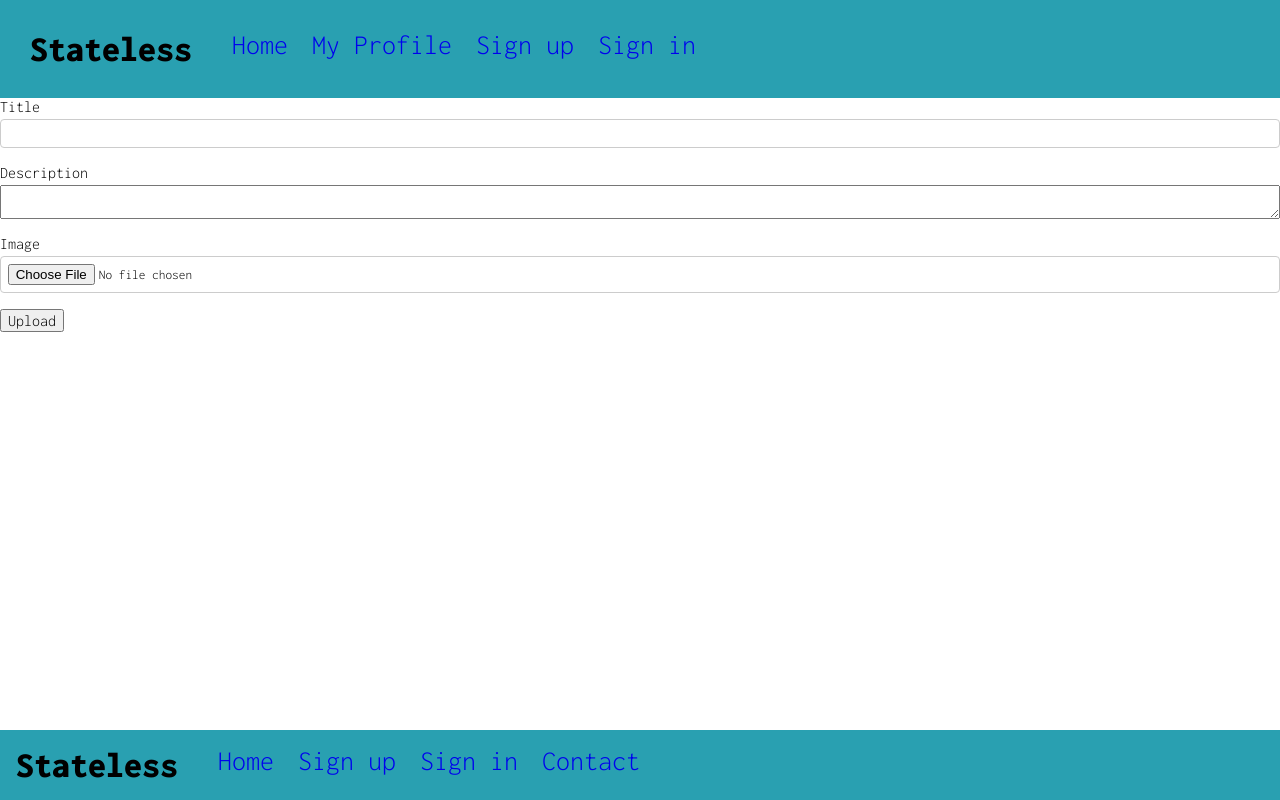
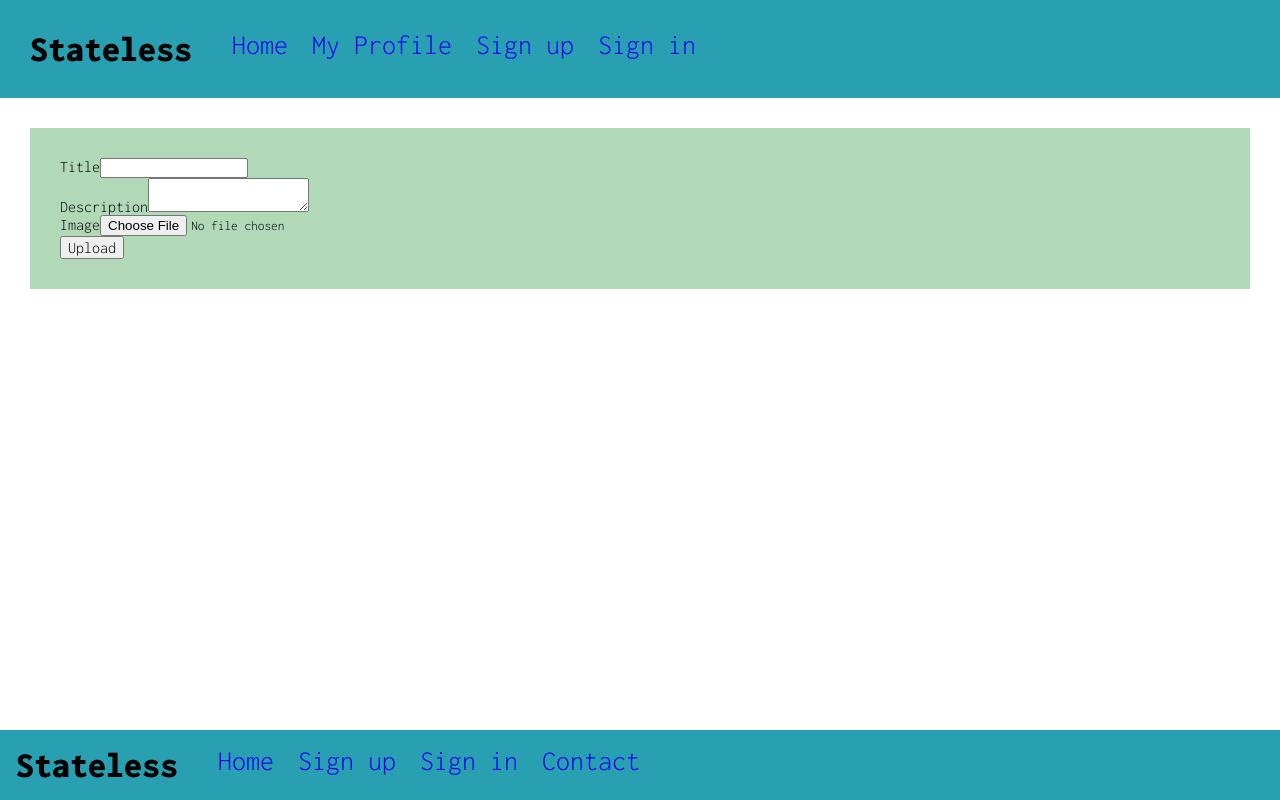
Before and after one commit to agustin2023dv/stateless, a React (Create React App) app in the folder client/: page / in a window 1280 px wide. Built offline with nearby package versions, Linux system fonts and the light colour scheme; no server answers; a web font is replaced by a local one.

Commit message:
working on posting section. still doesnt work

```diff
--- a/client/src/assets/styles/Styles.css
+++ b/client/src/assets/styles/Styles.css
@@ -326,3 +326,12 @@ align-self: flex-start;
   font-size: 14px;
   margin-top: 5px;
 }
+
+
+/*post*/
+
+#post{
+  background-color: #B1D8B7;
+  margin: 1.875rem;
+  padding: 1.875rem;
+}
--- a/client/src/pages/Landing.js
+++ b/client/src/pages/Landing.js
@@ -1,108 +1,88 @@
 import '../assets/styles/Styles.css';
 import Header from '../components/Header';
 import Footer from '../components/Footer';
-import { useState } from 'react'; // Import useState
-import { db, auth, storage } from '../firebase';
-import { collection, addDoc, serverTimestamp } from 'firebase/firestore';
-import { ref, uploadBytes, getDownloadURL } from 'firebase/storage'; // Import Firebase Storage functions
+import { useHistory } from 'react-router-dom';
+import { useState } from 'react';
+import { db, storage } from '../firebase'; // Import your Firebase config
+import { v4 as uuidv4 } from 'uuid'; // Import UUID library for generating unique IDs
 
-function Landing() {
-  const [title, setTitle] = useState('');
-  const [description, setDescription] = useState('');
-  const [imageFile, setImageFile] = useState(null);
 
-  const addPostToFirestore = async (title, description, photo, postId, uid) => {
-    try {
-      const postCollection = collection(db, 'post');
+function Landing({ user }) {
 
-      const docRef = await addDoc(postCollection, {
-        title,
-        description,
-        photo,
-        postId,
-        uid,
-        createdAt: serverTimestamp(),
-      });
+  const history = useHistory();
 
-      console.log('Post added with ID: ', docRef.id);
-      return docRef.id;
-    } catch (error) {
-      console.error('Error adding post: ', error);
-      throw error;
-    }
+  const [postDetails, setPostDetails] = useState({
+    postId: uuidv4(), // Generate a unique ID immediately
+    title: "",
+    // author: "",
+    description: "",
+  });
+
+  const handleChange = (e) => {
+    e.persist();
+    setPostDetails((oldState) => ({
+      ...oldState,
+      [e.target.name]: e.target.value
+    }));
   };
 
-  const handleTitleChange = (e) => {
-    setTitle(e.target.value);
-  };
 
-  const handleDescriptionChange = (e) => {
-    setDescription(e.target.value);
-  };
+  const addPost = async postDetails => {
+    const postTime = Date.now();
 
-  const handleImageChange = (e) => {
-    const file = e.target.files[0];
-    setImageFile(file);
-  };
+    await db.collection("post").add({
+      ...postDetails,
+      time:
+      new Intl.DateTimeFormat('en-US',{year:'numeric',month:'long',day:'2-digit',hour:'2-digit',minute:'2-digit'}).format(postTime)
+    })
+  }
 
-  const uploadImageToStorage = async (imageFile) => {
-    try {
-      const storageRef = ref(storage, `images/${Date.now()}_${imageFile.name}`);
-
-      await uploadBytes(storageRef, imageFile);
-
-      const downloadURL = await getDownloadURL(storageRef);
-
-      return downloadURL;
-    } catch (error) {
-      console.error('Error uploading image: ', error);
-      throw error;
-    }
-  };
-
-  const handleSubmit = async (e) => {
+  const handleSubmit =async (e) => {
     e.preventDefault();
 
-    if (imageFile) {
-      const imageUrl = await uploadImageToStorage(imageFile);
-
-      const userUID = auth.currentUser.uid;
-
-      const postId = generateUniquePostId();
-
-      await addPostToFirestore(title, description, imageUrl, postId, userUID);
+    try {
+      await addPost(postDetails);
+      history.push('/');
+    } catch (error) {
+      console.error('Error adding post:', error);
+      // Display error to the user
     }
-  };
-
-  const generateUniquePostId = () => {
-    const timestamp = Date.now();
-    const random = Math.floor(Math.random() * 1000);
-    return `${timestamp}_${random}`;
-  };
-
+  }
   return (
     <>
-      <Header />
 
-      <form onSubmit={handleSubmit}>
-        <div className="form-group">
-          <label htmlFor="title">Title</label>
-          <input type="text" id="title" name="title" onChange={handleTitleChange} value={title} />
+    <Header/>
+
+
+
+
+
+    <form id='post' onSubmit={handleSubmit}>
+
+        <div>
+          <label>Title</label>
+          <input type="text" value={setPostDetails.title} onChange={handleChange} />
         </div>
-        <div className="form-group">
-          <label htmlFor="description">Description</label>
-          <textarea id="description" name="description" onChange={handleDescriptionChange} value={description}></textarea>
+        <div>
+          <label>Description</label>
+          <textarea value={setPostDetails.description} onChange={handleChange} />
         </div>
-        <div className="form-group">
-          <label htmlFor="image">Image</label>
-          <input type="file" id="image" name="image" accept="image/*" onChange={handleImageChange} />
+
+        <div>
+          <label>Image</label>
+          <input type="file" accept="images/*" />
         </div>
+
         <button type="submit">Upload</button>
-      </form>
 
-      <Footer />
+    </form>
+
+    <Footer/>
     </>
   );
 }
 
+
+
+
 export default Landing;
```
